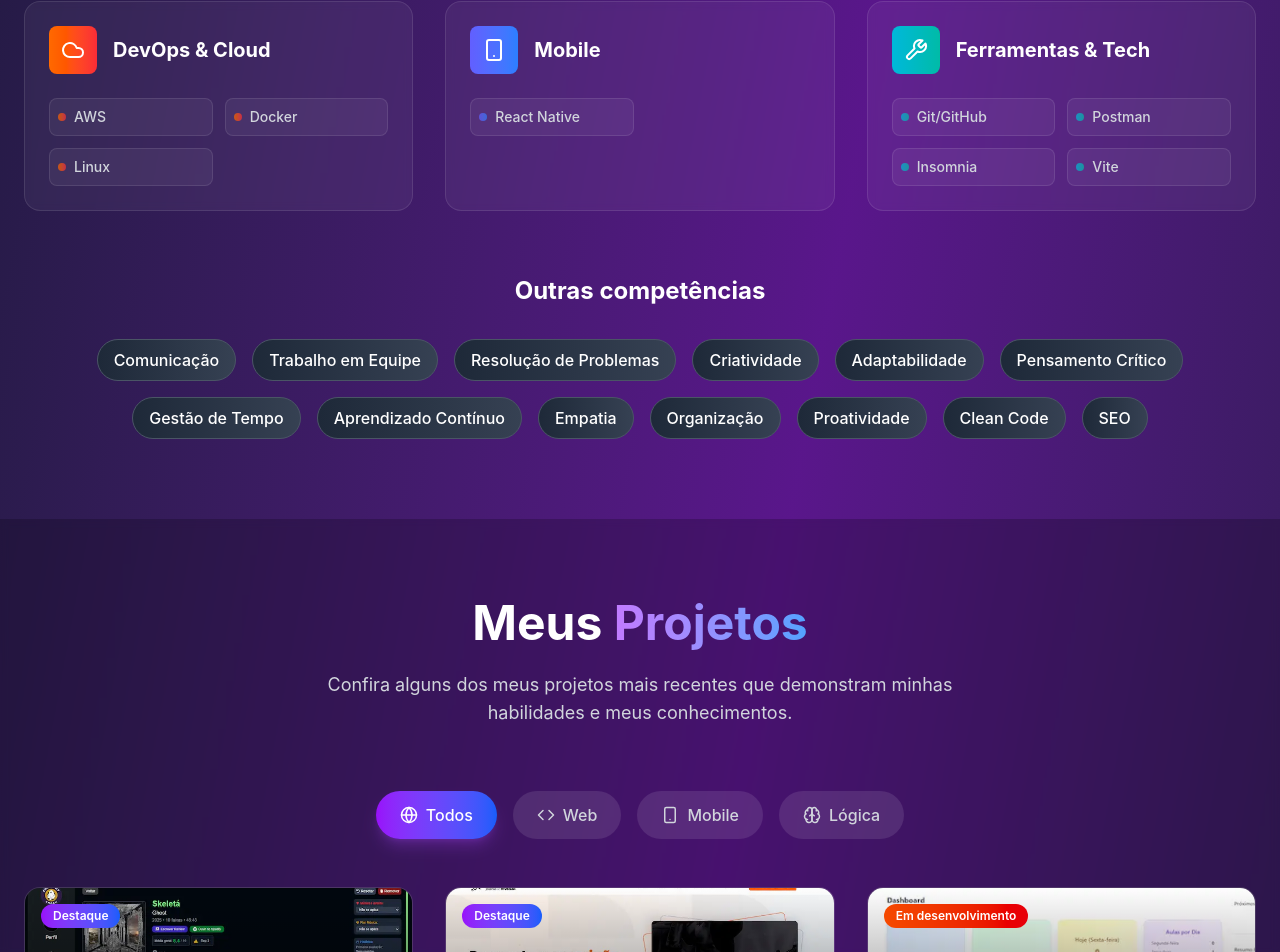
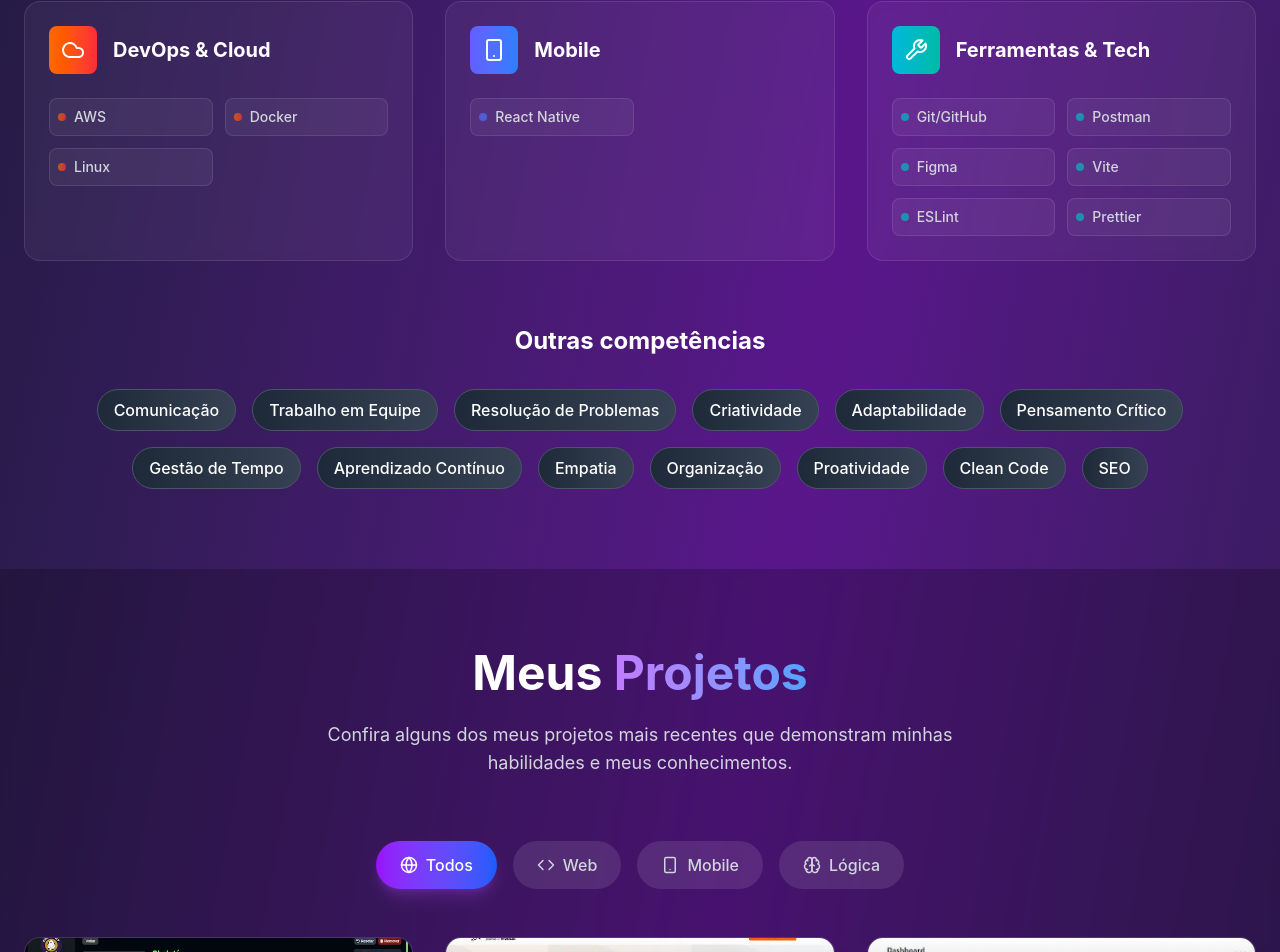
Before and after one commit to JVPrado1/portfoliodev, a React (Vite) app: page / in a window 1280 px wide. Shown: the part 2133-3085 px from the top of the page. Built offline with nearby package versions, Linux system fonts and the light colour scheme.

Commit message:
feat: novas techs

```diff
--- a/src/components/SkillsSection.tsx
+++ b/src/components/SkillsSection.tsx
@@ -66,7 +66,7 @@ const SkillsSection = () => {
       title: "Ferramentas & Tech",
       icon: Wrench,
       color: "from-cyan-500 to-teal-500",
-      skills: ["Git/GitHub", "Postman", "Insomnia", "Vite"],
+      skills: ["Git/GitHub", "Postman", "Figma", "Vite", "ESLint", "Prettier"],
     },
   ];
 
```
